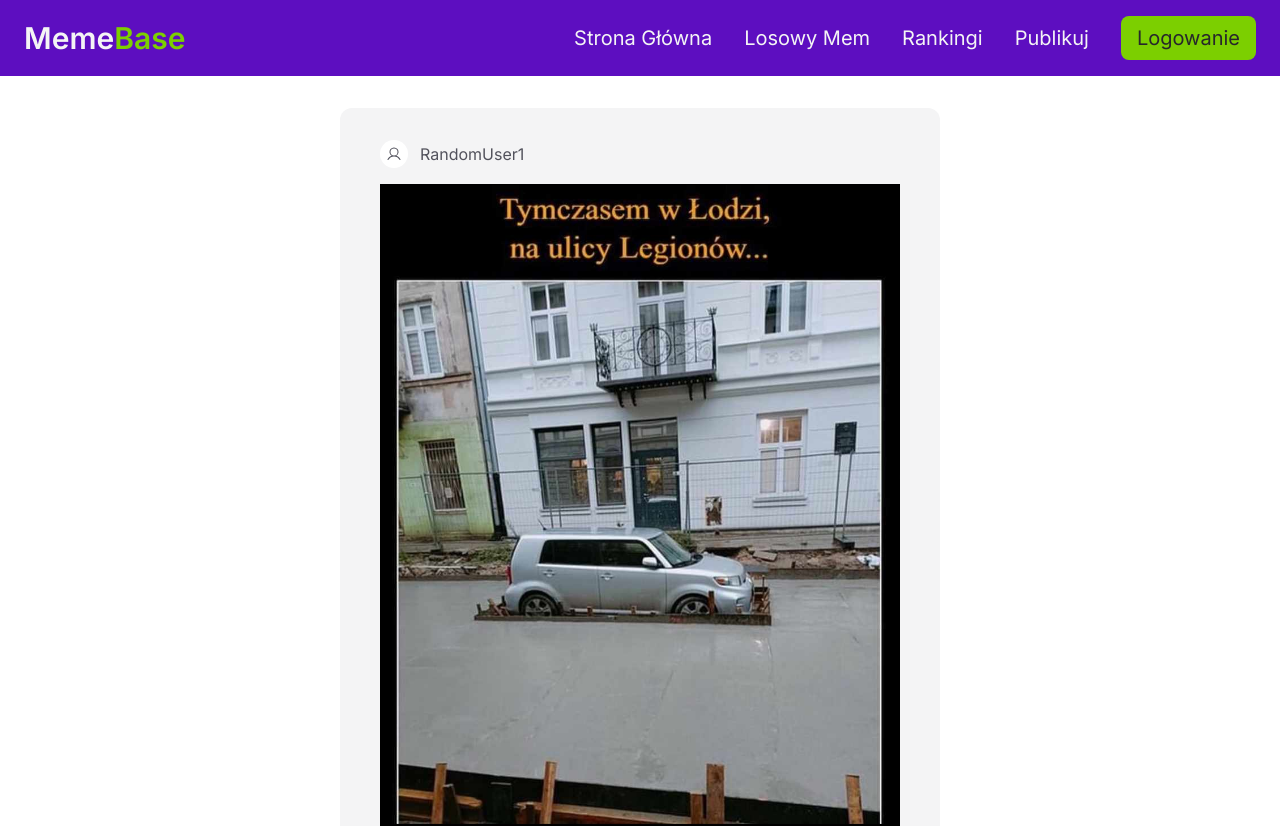
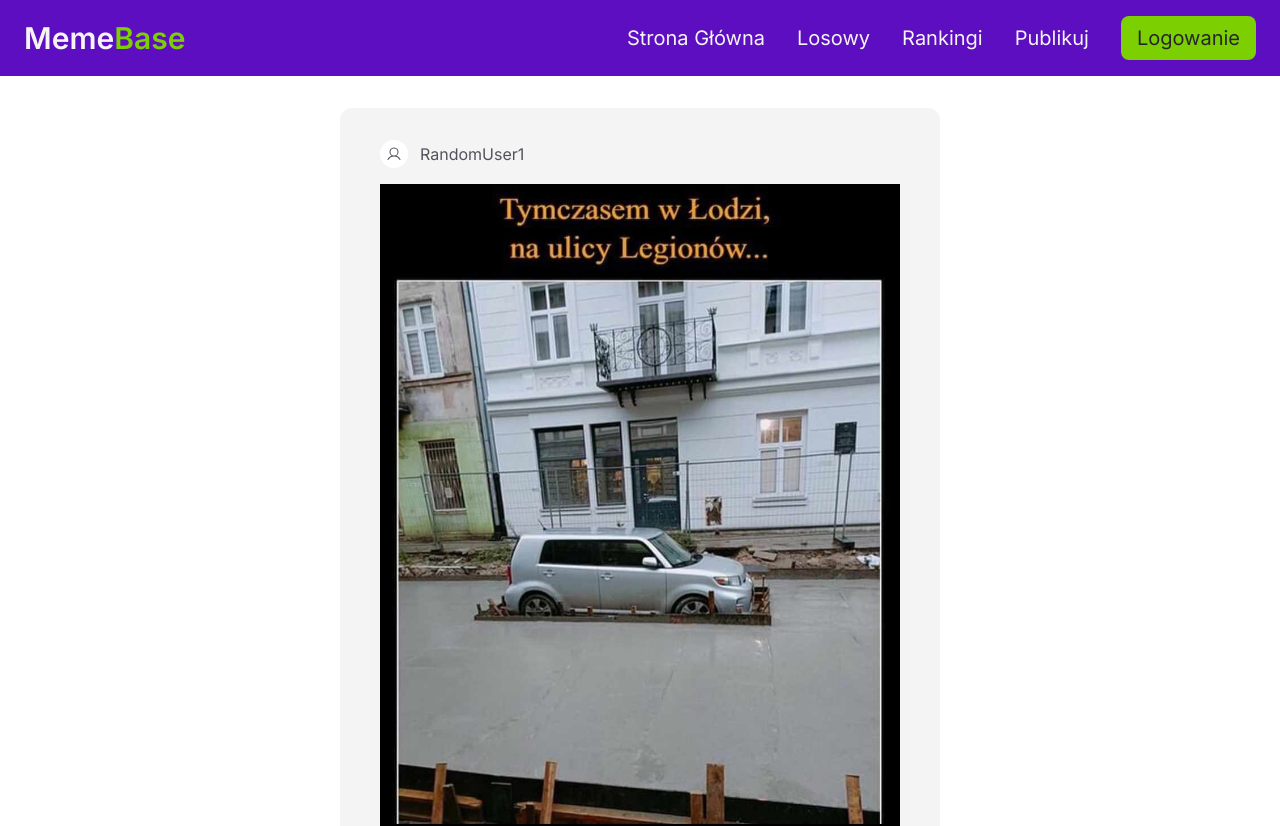
Before and after one commit to iProXDPL/MemeBase-PAW-TR, a React (Vite) app in the folder frontend/: page / in a window 1280 px wide. Shown: the top 826 px of the page. Built offline with nearby package versions, Linux system fonts and the light colour scheme.

Commit message:
SPA nav fix

```diff
--- a/frontend/src/ui/Header.jsx
+++ b/frontend/src/ui/Header.jsx
@@ -9,7 +9,10 @@ function Header() {
   return (
     <div className="relative flex items-center justify-between bg-violet-800 px-6 py-4 text-zinc-100 min-[890px]:gap-2">
       <Logo />
-      <HeaderNavList isMobileNavOpen={isMobileNavOpen} />
+      <HeaderNavList
+        isMobileNavOpen={isMobileNavOpen}
+        onClick={setIsMobileNavOpen}
+      />
       <div className="flex gap-3 text-3xl min-[890px]:hidden">
         <div
           className={`${isMobileNavOpen ? "hidden" : ""} z-10 cursor-pointer`}
--- a/frontend/src/ui/HeaderNavList.jsx
+++ b/frontend/src/ui/HeaderNavList.jsx
@@ -2,7 +2,7 @@ import { User } from "@phosphor-icons/react";
 import Button from "./Button";
 import { NavLink } from "react-router";
 
-function HeaderNavList({ isMobileNavOpen }) {
+function HeaderNavList({ isMobileNavOpen, onClick }) {
   return (
     <ul
       className={`absolute top-0 right-0 flex h-dvh w-dvw flex-col items-center justify-center gap-8 space-y-7 bg-violet-800 text-center text-2xl duration-300 min-[890px]:static min-[890px]:top-auto min-[890px]:h-auto min-[890px]:w-auto min-[890px]:translate-none min-[890px]:flex-row min-[890px]:space-y-0 min-[890px]:bg-transparent min-[890px]:text-xl ${
@@ -10,21 +10,26 @@ function HeaderNavList({ isMobileNavOpen }) {
       } `}
     >
       <li className="transition-colors duration-300 hover:text-zinc-400 min-[890px]:block">
-        <NavLink to="/">Strona Główna</NavLink>
+        <NavLink to="/" onClick={() => onClick(false)}>
+          Strona Główna
+        </NavLink>
       </li>
       <li className="transition-colors duration-300 hover:text-zinc-400 min-[890px]:block">
-        <a href="/losowymem">Losowy Mem</a>
+        <NavLink to="/losowymem" onClick={() => onClick(false)}>
+          Losowy
+        </NavLink>
       </li>
       <li className="transition-colors duration-300 hover:text-zinc-400 min-[890px]:block">
-        {/* <a href="#">Rankingi</a> */}
-        <NavLink to="ranking">Rankingi</NavLink>
+        <NavLink to="/ranking" onClick={() => onClick(false)}>
+          Rankingi
+        </NavLink>
       </li>
       <li className="transition-colors duration-300 hover:text-zinc-400 min-[890px]:block">
         <a href="#">Publikuj</a>
       </li>
       <li className="min-[890px]:block">
-        <NavLink to="logowanie">
-        <Button color="green">Logowanie</Button>
+        <NavLink to="/logowanie" onClick={() => onClick(false)}>
+          <Button color="green">Logowanie</Button>
         </NavLink>
         {/* Dla zalogowanego użytkownika ⬇️*/}
         {/* <User tabIndex="0" role="button" aria-label="Panel użytkownika" /> */}
```
